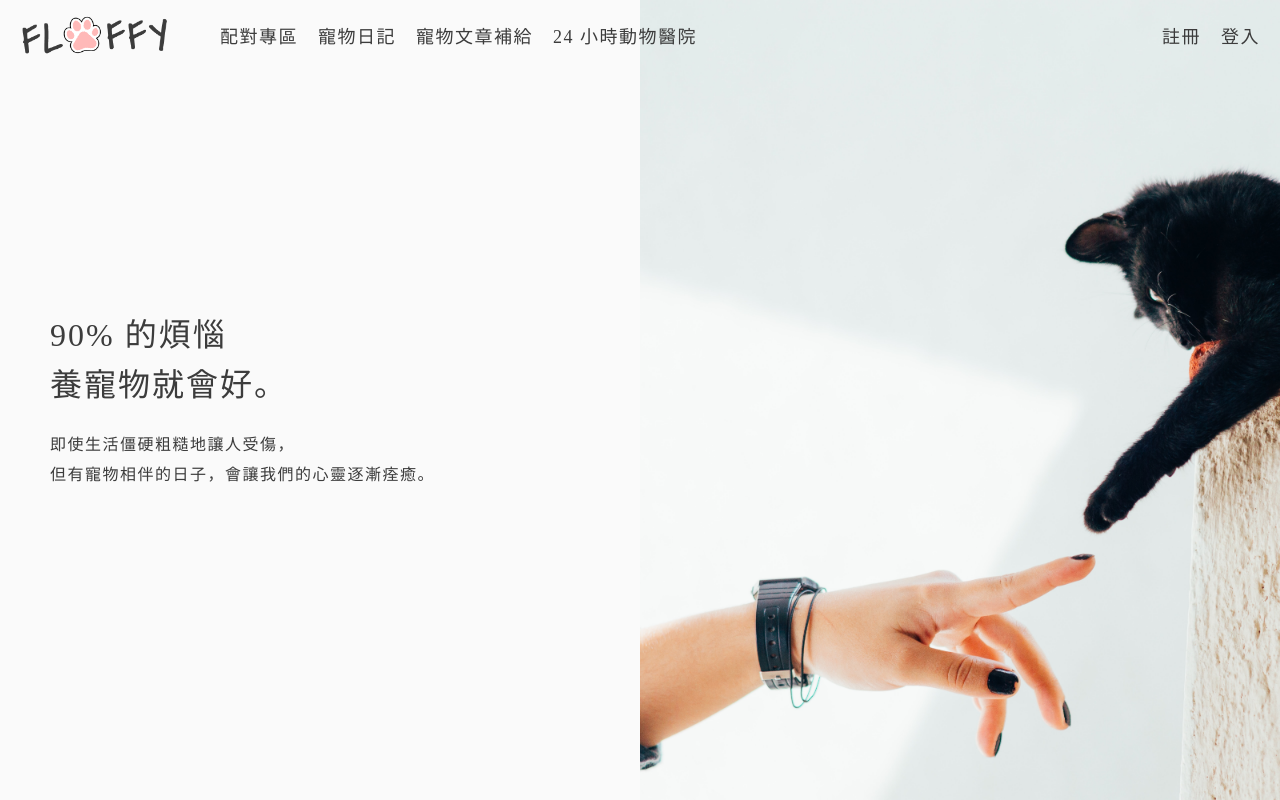
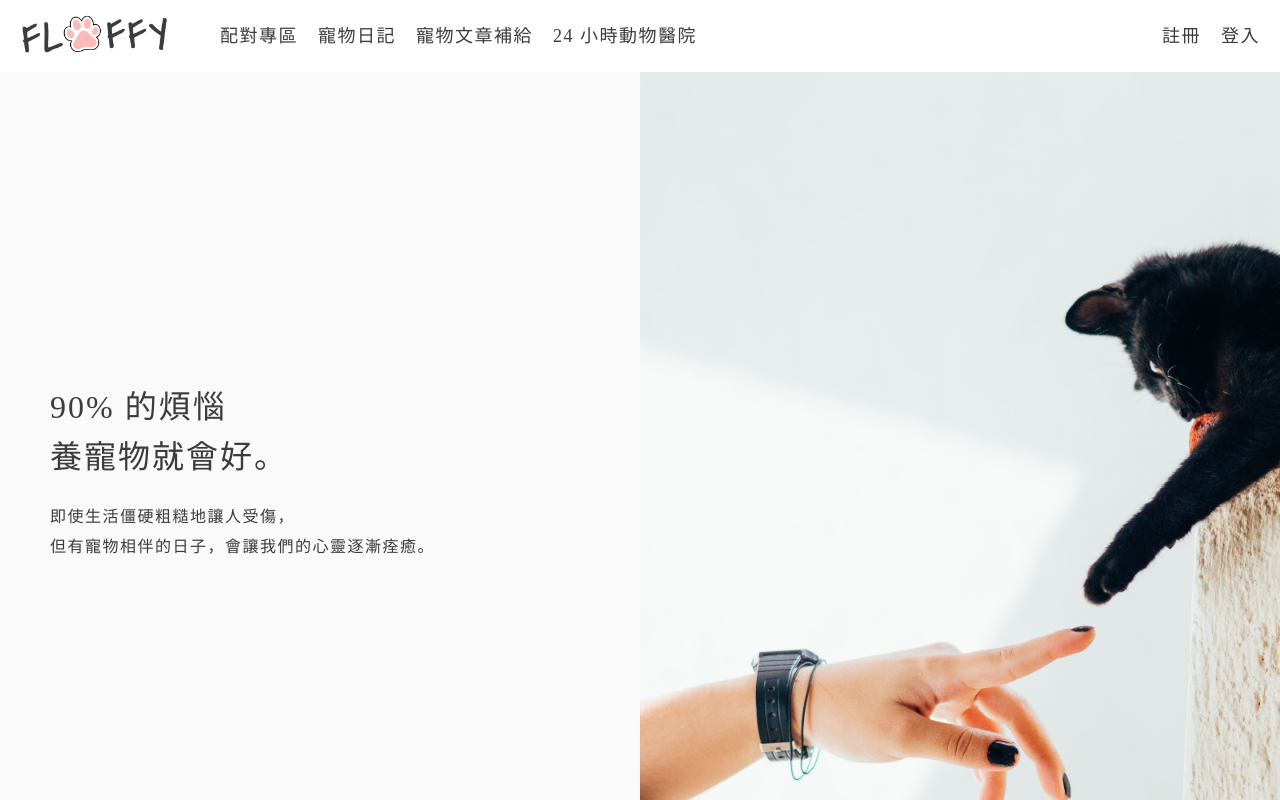
Before and after one commit to zzuhann/fluffy, a React (Create React App) app: page / in a window 1280 px wide. Shown: the top 800 px of the page. Built offline with nearby package versions, Linux system fonts and the light colour scheme; no server answers; a web font is replaced by a local one.

Commit message:
layout: navbar mobile ver

```diff
--- a/src/component/Header.tsx
+++ b/src/component/Header.tsx
@@ -1,4 +1,4 @@
-import React, { useState } from "react";
+import React, { useRef, useState } from "react";
 import logo from "./fluffylogo.png";
 import styled from "styled-components";
 import { useDispatch, useSelector } from "react-redux";
@@ -31,23 +31,74 @@ import {
   setOwnPets,
 } from "../functions/profileReducerFunction";
 import { OwnArticle, OwnPet, PetDiaryType, Profile } from "../reducers/profile";
-import TogglePairingTabs from "../pages/Dating/TogglePairingTabs";
+import burgerMenu from "./bar.png";
 
 const Wrapper = styled.div<{ $isActive: boolean }>`
   display: flex;
   justify-content: space-between;
+  align-items: center;
   position: fixed;
-  z-index: 1002;
-  background-color: ${(props) => (props.$isActive ? "#fff" : "transparent")};
+  z-index: 2502;
+  /* background-color: ${(props) =>
+    props.$isActive ? "#fff" : "transparent"}; */
+  background-color: #fff;
   width: 100%;
   padding: 15px 20px;
   letter-spacing: 1.5px;
   transition: 0.1s;
+  height: 72px;
 `;
 
-const Logo = styled(Link)``;
+const BurgerMenu = styled.img`
+  width: 40px;
+  height: 40px;
+  margin-right: 30px;
+  display: none;
+  @media (max-width: 1025px) {
+    display: block;
+  }
+`;
+
+const Logo = styled(Link)`
+  @media (max-width: 1025px) {
+    margin-right: auto;
+  }
+`;
 const LogoImg = styled.img`
   width: 150px;
+`;
+
+const SidebarContainer = styled.ul<{ $isActive: boolean }>`
+  left: -250px;
+  top: 72px;
+  @media (max-width: 1025px) {
+    left: ${(props) => (props.$isActive ? "0" : "-250px")};
+    transition: ${(props) => (props.$isActive ? "0.3s" : "0")};
+    width: 250px;
+    height: 100vh;
+    position: fixed;
+    top: 72px;
+    background-color: #fff;
+    z-index: 2501;
+    display: flex;
+    flex-direction: column;
+    padding: 20px;
+    border-top: solid 1px #d1cfcf;
+  }
+`;
+
+const BlackMask = styled.div<{
+  $isActive: boolean;
+  $Height: number;
+}>`
+  opacity: ${(props) => (props.$isActive ? "1" : "0")};
+  overflow-y: hidden;
+  transition: 0.3s;
+  position: absolute;
+  background-color: rgba(0, 0, 0, 0.8);
+  width: 100%;
+  height: ${(props) => props.$Height}px;
+  z-index: 2500;
 `;
 
 const NavBarContainer = styled.ul`
@@ -55,9 +106,51 @@ const NavBarContainer = styled.ul`
   align-items: center;
   margin-right: auto;
   margin-left: 50px;
+  @media (max-width: 1025px) {
+    display: none;
+  }
+`;
+
+const ProfileNavBarContainer = styled.ul`
+  display: flex;
+  align-items: center;
+  margin-right: auto;
+  margin-left: 50px;
 `;
 
 const NavBar = styled.li`
+  margin-right: 20px;
+  font-size: 18px;
+  cursor: pointer;
+  position: relative;
+
+  &:after {
+    transition: 0.3s;
+    content: "";
+    width: 0%;
+    height: 3px;
+    background-color: #b7b0a8;
+    position: absolute;
+    bottom: -8px;
+    left: 0;
+    right: 0;
+    margin: 0 auto;
+  }
+  &:hover:after {
+    width: 100%;
+  }
+  &:last-child {
+    margin-right: 0;
+  }
+  @media (max-width: 1025px) {
+    font-size: 24px;
+    letter-spacing: 1.5px;
+    margin-right: 0;
+    margin-top: 40px;
+  }
+`;
+
+const ProfileNavBar = styled.li`
   margin-right: 20px;
   font-size: 18px;
   cursor: pointer;
@@ -121,11 +214,25 @@ const Header = () => {
   const dispatch = useDispatch();
   const navigate = useNavigate();
   const [scroll, setScroll] = useState<number>(0);
+  const [pageHigh, setPageHigh] = useState<number>(0);
+  const [clickBurgerMenu, setClickBurgerMenu] = useState<boolean>(false);
+  const heightRef = useRef(0);
 
   useEffect(() => {
+    heightRef.current = document.documentElement.offsetHeight;
     window.addEventListener("scroll", handleScroll);
     return () => window.removeEventListener("scroll", handleScroll);
   }, []);
+
+  useEffect(() => {
+    window.addEventListener("click", togglePageHeight);
+    return () => window.removeEventListener("scroll", togglePageHeight);
+  }, []);
+
+  function togglePageHeight() {
+    let pageHeight = document.documentElement.offsetHeight;
+    setPageHigh(pageHeight);
+  }
 
   function handleScroll() {
     let scrollTop = document.documentElement.scrollTop;
@@ -199,9 +306,20 @@ const Header = () => {
     });
     dispatch(setOwnPets(allOwnPet));
   }
+  console.log(document.documentElement.offsetHeight);
 
   return (
+    <>
+      <BlackMask $isActive={clickBurgerMenu === true} $Height={pageHigh} />
       <Wrapper $isActive={scroll > 0}>
+        <BurgerMenu
+          src={burgerMenu}
+          onClick={() =>
+            clickBurgerMenu
+              ? setClickBurgerMenu(false)
+              : setClickBurgerMenu(true)
+          }
+        />
         <Logo to="/">
           <LogoImg src={logo} alt="" />
         </Logo>
@@ -244,17 +362,17 @@ const Header = () => {
         </NavBarContainer>
 
         {profile.isLogged ? (
-        <NavBarContainer style={{ marginRight: "5px" }}>
-          <NavBar
+          <ProfileNavBarContainer style={{ marginRight: "5px" }}>
+            <ProfileNavBar
               style={{ marginRight: "20px" }}
               onClick={() => navigate(`/profile/${profile.uid}`)}
             >
               會員專區
-          </NavBar>
-          <NavBar onClick={() => navigate("/profile")}>
+            </ProfileNavBar>
+            <ProfileNavBar onClick={() => navigate("/profile")}>
               {profile.name} 您好！
-          </NavBar>
-        </NavBarContainer>
+            </ProfileNavBar>
+          </ProfileNavBarContainer>
         ) : (
           <LoginRegisterBtnWrapper>
             <LoginRegisterBtn
@@ -276,6 +394,48 @@ const Header = () => {
           </LoginRegisterBtnWrapper>
         )}
       </Wrapper>
+      <SidebarContainer $isActive={clickBurgerMenu === true}>
+        <NavBar
+          onClick={() => {
+            setClickBurgerMenu(false);
+            if (!profile.isLogged) {
+              window.alert(
+                "使用此功能需先註冊或登入！點擊確認後前往註冊與登入頁面"
+              );
+              navigate("/profile");
+            } else {
+              navigate("/dating");
+            }
+          }}
+        >
+          配對專區
+        </NavBar>
+        <NavBar
+          onClick={() => {
+            setClickBurgerMenu(false);
+            navigate("/petdiary");
+          }}
+        >
+          寵物日記
+        </NavBar>
+        <NavBar
+          onClick={() => {
+            setClickBurgerMenu(false);
+            navigate("/articles");
+          }}
+        >
+          寵物文章補給
+        </NavBar>
+        <NavBar
+          onClick={() => {
+            setClickBurgerMenu(false);
+            navigate("/clinic");
+          }}
+        >
+          24 小時動物醫院
+        </NavBar>
+      </SidebarContainer>
+    </>
   );
 };
 
```
Also changed, not shown: src/component/bar.png (added), src/component/burgermenu.png (deleted). Lines whose indentation alone changed are shown as unchanged.
